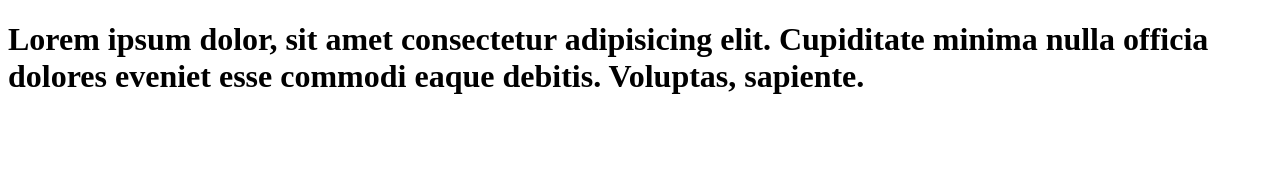
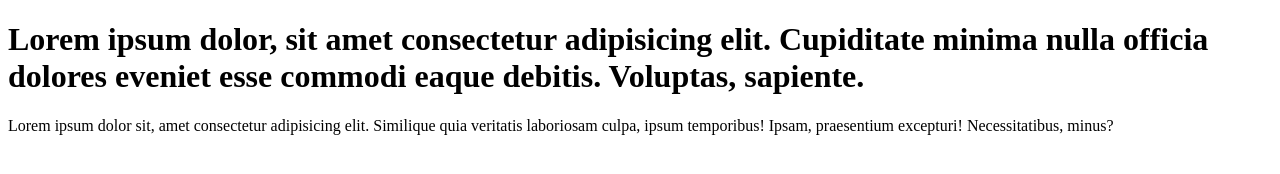
Before and after one commit to Satjeet2005/learn-git, a plain HTML site: page index.html in a window 1280 px wide. Drawn offline with Linux system fonts and the light colour scheme.

Commit message:
update index

```diff
--- a/index.html
+++ b/index.html
@@ -11,5 +11,7 @@
       minima nulla officia dolores eveniet esse commodi eaque debitis. Voluptas,
       sapiente.
     </h1>
+
+    <p>Lorem ipsum dolor sit, amet consectetur adipisicing elit. Similique quia veritatis laboriosam culpa, ipsum temporibus! Ipsam, praesentium excepturi! Necessitatibus, minus?</p>
   </body>
 </html>
```
